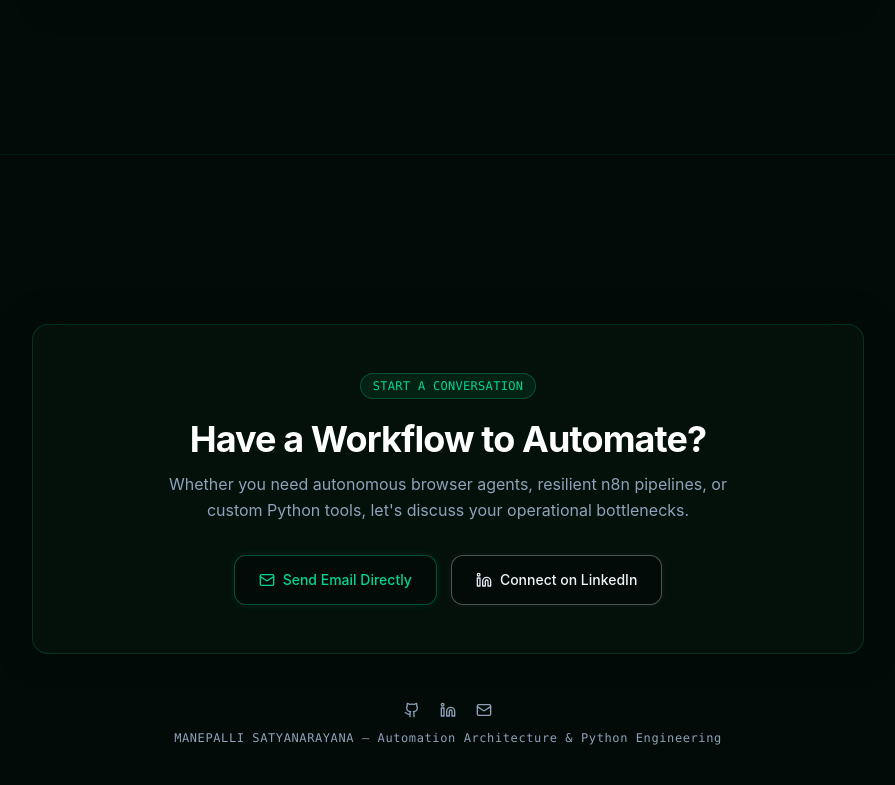
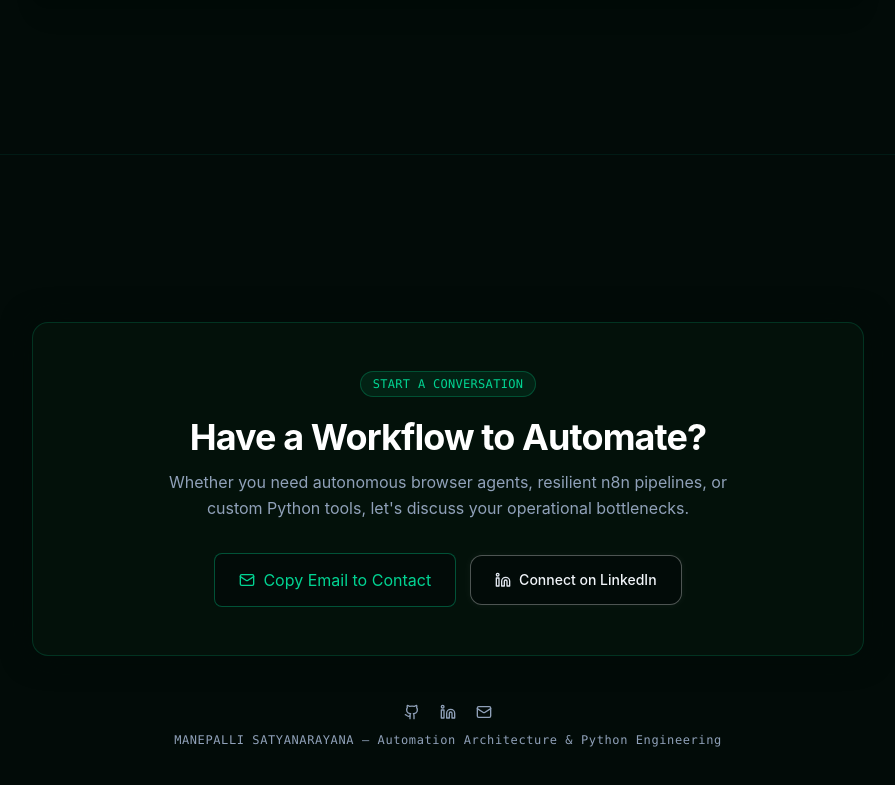
Before and after one commit to satyanarayana51115/satya-automation-portfolio, a React (Vite) app: page / in a window 1280 px wide. Shown: the part 3468-4253 px from the top of the page, without its empty margins (192-1087 px from the left). Built offline with nearby package versions, Linux system fonts and the light colour scheme; the HTML template or start-up script is replaced by a standard one.

Commit message:
Update email to click-to-copy

```diff
--- a/src/App.jsx
+++ b/src/App.jsx
@@ -32,6 +32,14 @@ function LinkedinIcon({ className = "w-4 h-4" }) {
 export default function App() {
   const [hoursWasted, setHoursWasted] = useState(15);
   const [hourlyCost, setHourlyCost] = useState(40);
+  const [copied, setCopied] = useState(false);
+
+  const handleCopyEmail = (e) => {
+    e.preventDefault();
+    navigator.clipboard.writeText("satyanarayana51115@gmail.com");
+    setCopied(true);
+    setTimeout(() => setCopied(false), 2500);
+  };
 
   const annualHoursSaved = hoursWasted * 50;
   const annualSavings = annualHoursSaved * hourlyCost;
@@ -406,14 +414,13 @@ export default function App() {
 
            <div className="flex flex-col sm:flex-row items-center justify-center gap-3.5 w-full sm:w-auto">
             {/* 1. Send Email Button (Green Text + Green Border + Bright Green Glow on Hover) */}
-            <a
-              href="https://mail.google.com/mail/?view=cm&fs=1&to=satyanarayana51115@gmail.com"
-              target="_blank"
-              rel="noreferrer"
-              className="w-full sm:w-auto px-6 py-3.5 bg-[#020b08] border border-emerald-500/40 hover:border-emerald-400 text-emerald-400 hover:text-emerald-300 font-medium rounded-xl transition-all duration-300 flex items-center justify-center gap-2 shadow-[0_0_10px_rgba(16,185,129,0.10)] hover:shadow-[0_0_22px_rgba(16,185,129,0.35)] text-xs sm:text-sm cursor-pointer"
+            <button
+              onClick={handleCopyEmail}
+              className="w-full sm:w-auto px-6 py-3.5 bg-[#020b08] border border-emerald-500/40 hover:border-emerald-400 text-emerald-400 hover:text-emerald-300 transition flex items-center justify-center gap-2 rounded-lg"
             >
-              <Mail className="w-4 h-4 text-emerald-400 group-hover:text-emerald-300" /> Send Email Directly
-            </a>
+              <Mail className="w-4 h-4 text-emerald-400 group-hover:text-emerald-300" />
+              {copied ? "Email Copied! ✓" : "Copy Email to Contact"}
+            </button>
 
             {/* 2. LinkedIn Button (White Text + White Border + Bright White Glow on Hover) */}
             <a
@@ -437,9 +444,13 @@ export default function App() {
             <a href="https://www.linkedin.com/in/manepalli-satyanarayana-a931382b9/" target="_blank" rel="noreferrer" className="text-slate-400 hover:text-emerald-400 transition">
               <LinkedinIcon className="w-4 h-4" />
             </a>
-            <a href="https://mail.google.com/mail/?view=cm&fs=1&to=satyanarayana51115@gmail.com" target="_blank" rel="noreferrer" className="text-slate-400 hover:text-emerald-400 transition">
+            <button
+              onClick={handleCopyEmail}
+              title="Copy email address"
+              className="text-slate-400 hover:text-emerald-400 transition"
+              >
               <Mail className="w-4 h-4" />
-            </a>
+            </button>
           </div>
 
           <p className="text-xs text-slate-400 font-mono tracking-wider">
```
